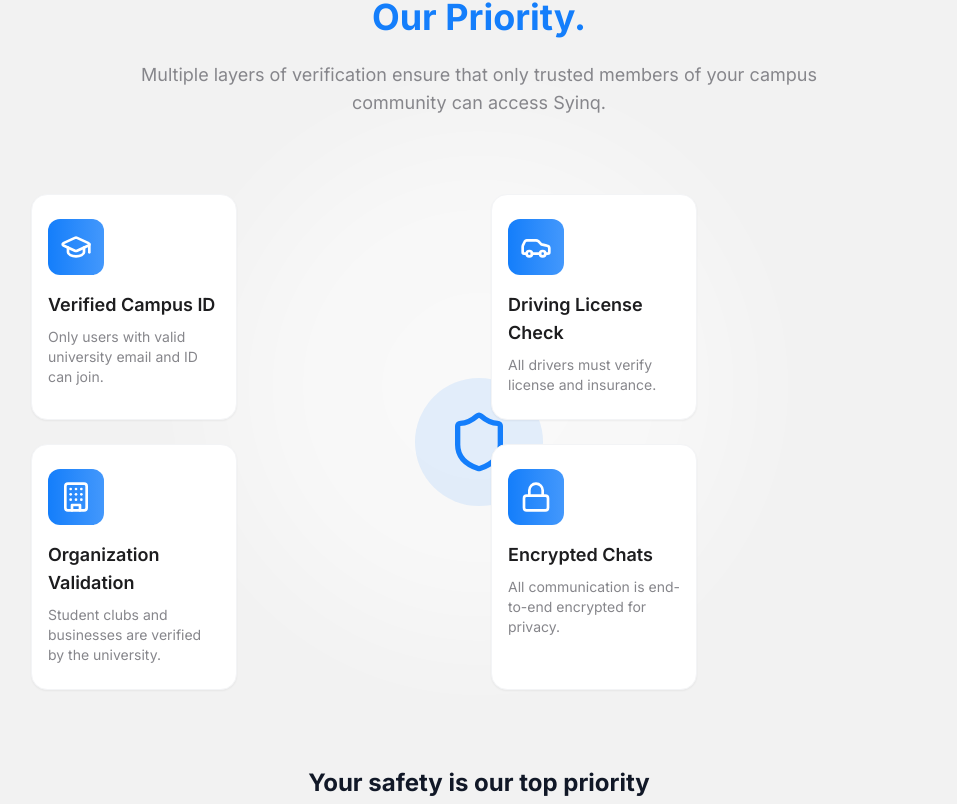
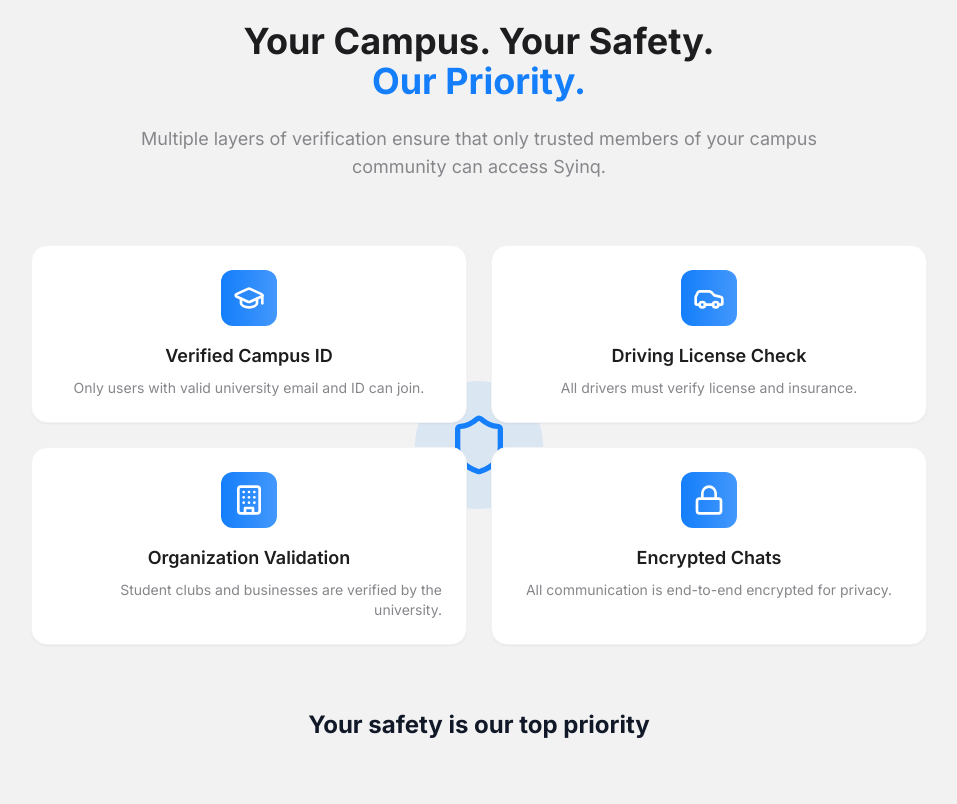
Before and after one commit to astatineRS/campus-connect-glide, a React (Vite) app: page / in a window 1280 px wide. Shown: the part 3916-4720 px from the top of the page, without its empty margins (161-1118 px from the left). Built offline with nearby package versions, Linux system fonts and the light colour scheme.

Commit message:
Fix: Security section layout
Adjust layout of the security section to fix gaps and center the shield vector.

```diff
--- a/src/components/Security.tsx
+++ b/src/components/Security.tsx
@@ -1,9 +1,10 @@
+
 import React from 'react';
 import { Shield, GraduationCap, Car, Building, Lock } from 'lucide-react';
+
 const Security = () => {
-  return <section id="security" className="bg-syinq-lightgray relative overflow-hidden py-0">
-      <div className="absolute top-1/2 left-1/2 -translate-x-1/2 -translate-y-1/2 w-[500px] h-[500px] bg-white/50 rounded-full blur-3xl"></div>
-
+  return (
+    <section id="security" className="bg-syinq-lightgray relative overflow-hidden py-16">
       <div className="section-container">
         <div className="text-center max-w-3xl mx-auto mb-16 reveal-on-scroll">
           <h2 className="text-3xl md:text-4xl font-bold mb-6">
@@ -16,35 +17,60 @@ const Security = () => {
           </p>
         </div>
 
-        <div className="relative max-w-4xl mx-auto reveal-on-scroll">
-          <div className="absolute top-1/2 left-1/2 transform -translate-x-1/2 -translate-y-1/2 w-24 h-24 lg:w-32 lg:h-32 bg-syinq-blue/10 rounded-full flex items-center justify-center">
+        <div className="relative max-w-4xl mx-auto">
+          <div className="absolute top-1/2 left-1/2 transform -translate-x-1/2 -translate-y-1/2
+            w-24 h-24 lg:w-32 lg:h-32 bg-syinq-blue/10 rounded-full flex items-center justify-center z-0">
             <Shield className="w-12 h-12 lg:w-16 lg:h-16 text-syinq-blue" />
           </div>
 
-          <div className="grid grid-cols-2 md:grid-cols-4 gap-6 relative px-0 py-[13px] my-0">
-            <SecurityFeature icon={<GraduationCap className="h-8 w-8 text-white" />} title="Verified Campus ID" description="Only users with valid university email and ID can join." position="top-left" />
+          <div className="grid grid-cols-2 gap-6 relative z-10">
+            <SecurityFeature
+              icon={<GraduationCap className="h-8 w-8 text-white" />}
+              title="Verified Campus ID"
+              description="Only users with valid university email and ID can join."
+              position="top-left"
+            />
 
-            <SecurityFeature icon={<Car className="h-8 w-8 text-white" />} title="Driving License Check" description="All drivers must verify license and insurance." position="top-right" />
+            <SecurityFeature
+              icon={<Car className="h-8 w-8 text-white" />}
+              title="Driving License Check"
+              description="All drivers must verify license and insurance."
+              position="top-right"
+            />
 
-            <SecurityFeature icon={<Building className="h-8 w-8 text-white" />} title="Organization Validation" description="Student clubs and businesses are verified by the university." position="bottom-left" />
+            <SecurityFeature
+              icon={<Building className="h-8 w-8 text-white" />}
+              title="Organization Validation"
+              description="Student clubs and businesses are verified by the university."
+              position="bottom-left"
+            />
 
-            <SecurityFeature icon={<Lock className="h-8 w-8 text-white" />} title="Encrypted Chats" description="All communication is end-to-end encrypted for privacy." position="bottom-right" />
+            <SecurityFeature
+              icon={<Lock className="h-8 w-8 text-white" />}
+              title="Encrypted Chats"
+              description="All communication is end-to-end encrypted for privacy."
+              position="bottom-right"
+            />
           </div>
         </div>
 
         <div className="mt-16 text-center reveal-on-scroll">
-          <p className="mb-4 text-gray-900 text-center font-bold text-2xl">Your safety is our top priority</p>
-
+          <p className="mb-4 text-gray-900 text-center font-bold text-2xl">
+            Your safety is our top priority
+          </p>
         </div>
       </div>
-    </section>;
+    </section>
+  );
 };
+
 interface SecurityFeatureProps {
   icon: React.ReactNode;
   title: string;
   description: string;
   position: 'top-left' | 'top-right' | 'bottom-left' | 'bottom-right';
 }
+
 const SecurityFeature = ({
   icon,
   title,
@@ -52,21 +78,25 @@ const SecurityFeature = ({
   position
 }: SecurityFeatureProps) => {
   const positionClasses = {
-    'top-left': 'md:text-right',
-    'top-right': 'md:text-left md:col-start-3',
-    'bottom-left': 'md:text-right md:row-start-2',
-    'bottom-right': 'md:text-left md:col-start-3 md:row-start-2'
+    'top-left': 'text-right',
+    'top-right': 'text-left',
+    'bottom-left': 'text-right',
+    'bottom-right': 'text-left'
   };
-  return <div className={`${positionClasses[position]} relative z-10`}>
-      <div className="bg-white rounded-2xl p-6 shadow-sm border border-gray-100 h-full px-[16px] mx-0">
-        <div className="flex flex-col items-center md:items-start">
+
+  return (
+    <div className={`${positionClasses[position]} relative z-10`}>
+      <div className="bg-white rounded-2xl p-6 shadow-sm border border-gray-100 h-full">
+        <div className="flex flex-col items-center">
           <div className="bg-gradient-to-r from-syinq-blue to-syinq-blue/80 p-3 rounded-xl mb-4">
             {icon}
           </div>
-          <h3 className="font-semibold text-lg mb-2 text-left">{title}</h3>
-          <p className="text-syinq-gray text-sm text-left">{description}</p>
+          <h3 className="font-semibold text-lg mb-2">{title}</h3>
+          <p className="text-syinq-gray text-sm">{description}</p>
         </div>
       </div>
-    </div>;
+    </div>
+  );
 };
+
 export default Security;
```
